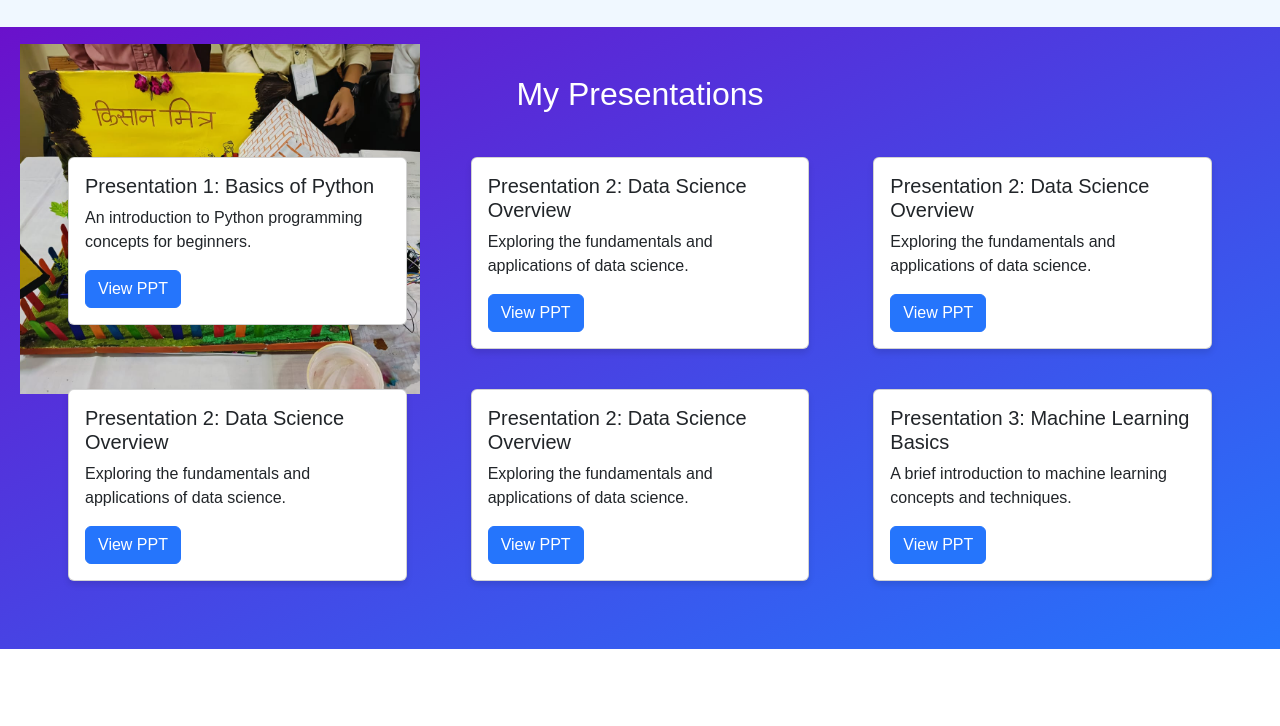
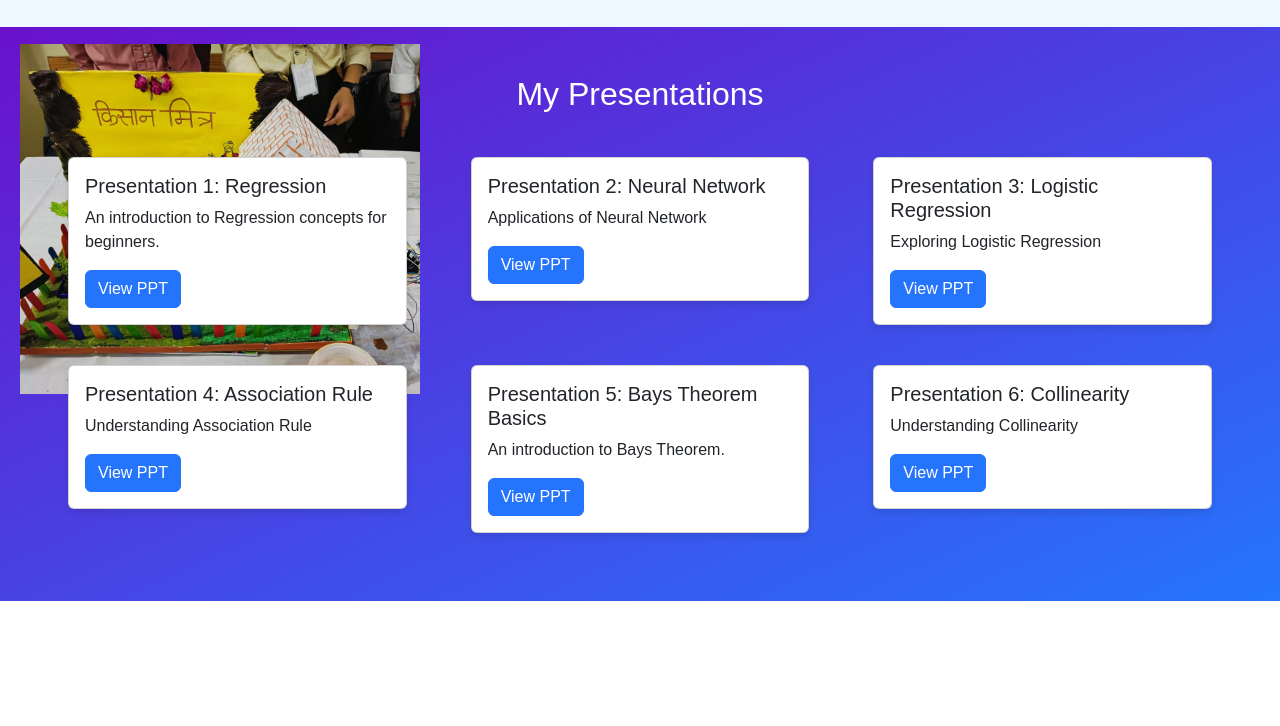
Before and after one commit to missurbhi/data-science, a plain HTML site: page index.html in a window 1280 px wide. Shown: the part 1561-2287 px from the top of the page. Drawn offline with nearby package versions, Linux system fonts and the light colour scheme.

Commit message:
Update index.html

```diff
--- a/index.html
+++ b/index.html
@@ -221,8 +221,8 @@
         <div class="col-md-4">
           <div class="card">
             <div class="card-body">
-              <h5 class="card-title">Presentation 1: Basics of Python</h5>
-              <p class="card-text">An introduction to Python programming concepts for beginners.</p>
+              <h5 class="card-title">Presentation 1: Regression </h5>
+              <p class="card-text">An introduction to Regression concepts for beginners.</p>
               <a href="https://docs.google.com/presentation/d/1M9NmF0b64Z2v_izo2MJzZTCEfndJql3o/edit?usp=sharing&ouid=100803586706240220755&rtpof=true&sd=true" target="_blank" class="btn btn-primary">View PPT</a>
             </div>
           </div>
@@ -231,28 +231,20 @@
         <div class="col-md-4">
           <div class="card">
             <div class="card-body">
-              <h5 class="card-title">Presentation 2: Data Science Overview</h5>
-              <p class="card-text">Exploring the fundamentals and applications of data science.</p>
+              <h5 class="card-title">Presentation 2: Neural Network</h5>
+              <p class="card-text"> Applications of Neural Network</p>
               <a href="https://docs.google.com/presentation/d/1j3EOY4MeaNrLiIyZQsuE2xr17hHVqyoV/edit?usp=sharing&ouid=100803586706240220755&rtpof=true&sd=true" target="_blank" class="btn btn-primary">View PPT</a>
             </div>
           </div>
         </div>
         <!-- PPT 2 -->
-        <div class="col-md-4">
-            <div class="card">
-              <div class="card-body">
-                <h5 class="card-title">Presentation 2: Data Science Overview</h5>
-                <p class="card-text">Exploring the fundamentals and applications of data science.</p>
-                <a href="https://docs.google.com/presentation/d/1wJuwQ_OoqnBZvRTSB7lEaKcI5bYCnv85/edit?usp=sharing&ouid=100803586706240220755&rtpof=true&sd=true" target="_blank" class="btn btn-primary">View PPT</a>
-              </div>
-            </div>
-          </div>
+
           <!-- PPT 2 -->
         <div class="col-md-4">
             <div class="card">
               <div class="card-body">
-                <h5 class="card-title">Presentation 2: Data Science Overview</h5>
-                <p class="card-text">Exploring the fundamentals and applications of data science.</p>
+                <h5 class="card-title">Presentation 3: Logistic Regression</h5>
+                <p class="card-text">Exploring Logistic Regression </p>
                 <a href="https://docs.google.com/presentation/d/10lj5D179k0dJyQ7JnqPkp8hpUzlWX3K3/edit?usp=sharing&ouid=100803586706240220755&rtpof=true&sd=true" target="_blank" class="btn btn-primary">View PPT</a>
               </div>
             </div>
@@ -261,8 +253,8 @@
         <div class="col-md-4">
             <div class="card">
               <div class="card-body">
-                <h5 class="card-title">Presentation 2: Data Science Overview</h5>
-                <p class="card-text">Exploring the fundamentals and applications of data science.</p>
+                <h5 class="card-title">Presentation 4: Association Rule</h5>
+                <p class="card-text">Understanding Association Rule</p>
                 <a href="https://docs.google.com/presentation/d/1nx8Lw98GmLmmA0-wlWfWebGbAtIo2gwa/edit?usp=sharing&ouid=100803586706240220755&rtpof=true&sd=true" target="_blank" class="btn btn-primary">View PPT</a>
               </div>
             </div>
@@ -272,12 +264,21 @@
         <div class="col-md-4">
           <div class="card">
             <div class="card-body">
-              <h5 class="card-title">Presentation 3: Machine Learning Basics</h5>
-              <p class="card-text">A brief introduction to machine learning concepts and techniques.</p>
+              <h5 class="card-title">Presentation 5: Bays Theorem Basics</h5>
+              <p class="card-text">An introduction to Bays Theorem.</p>
               <a href="https://docs.google.com/presentation/d/1F_ngqh0w-RuUF8N7r4NsssfJV61WFfY2/edit?usp=sharing&ouid=100803586706240220755&rtpof=true&sd=true" target="_blank" class="btn btn-primary">View PPT</a>
             </div>
           </div>
         </div>
+         <div class="col-md-4">
+            <div class="card">
+              <div class="card-body">
+                <h5 class="card-title">Presentation 6: Collinearity</h5>
+                <p class="card-text">Understanding Collinearity</p>
+                <a href="https://docs.google.com/presentation/d/1wJuwQ_OoqnBZvRTSB7lEaKcI5bYCnv85/edit?usp=sharing&ouid=100803586706240220755&rtpof=true&sd=true" target="_blank" class="btn btn-primary">View PPT</a>
+              </div>
+            </div>
+          </div>
       </div>
     </div>
   </section>
```
